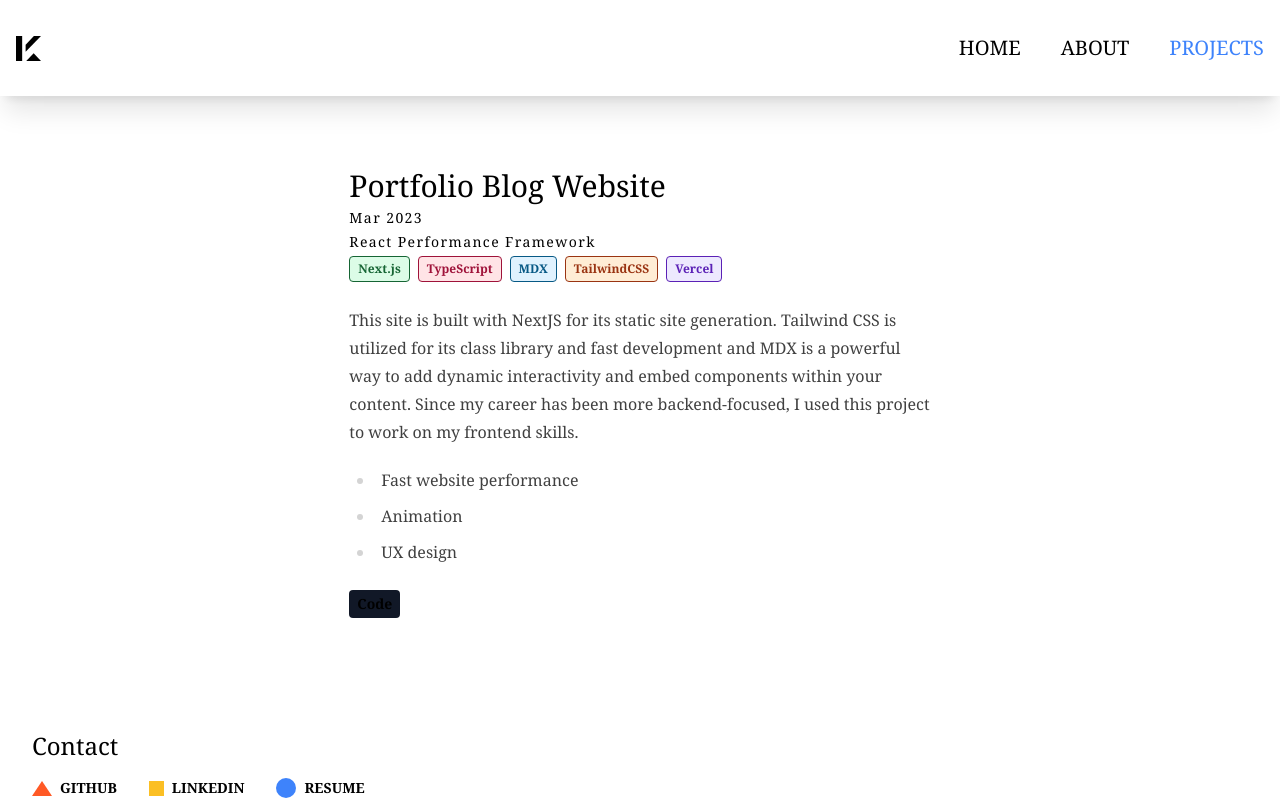
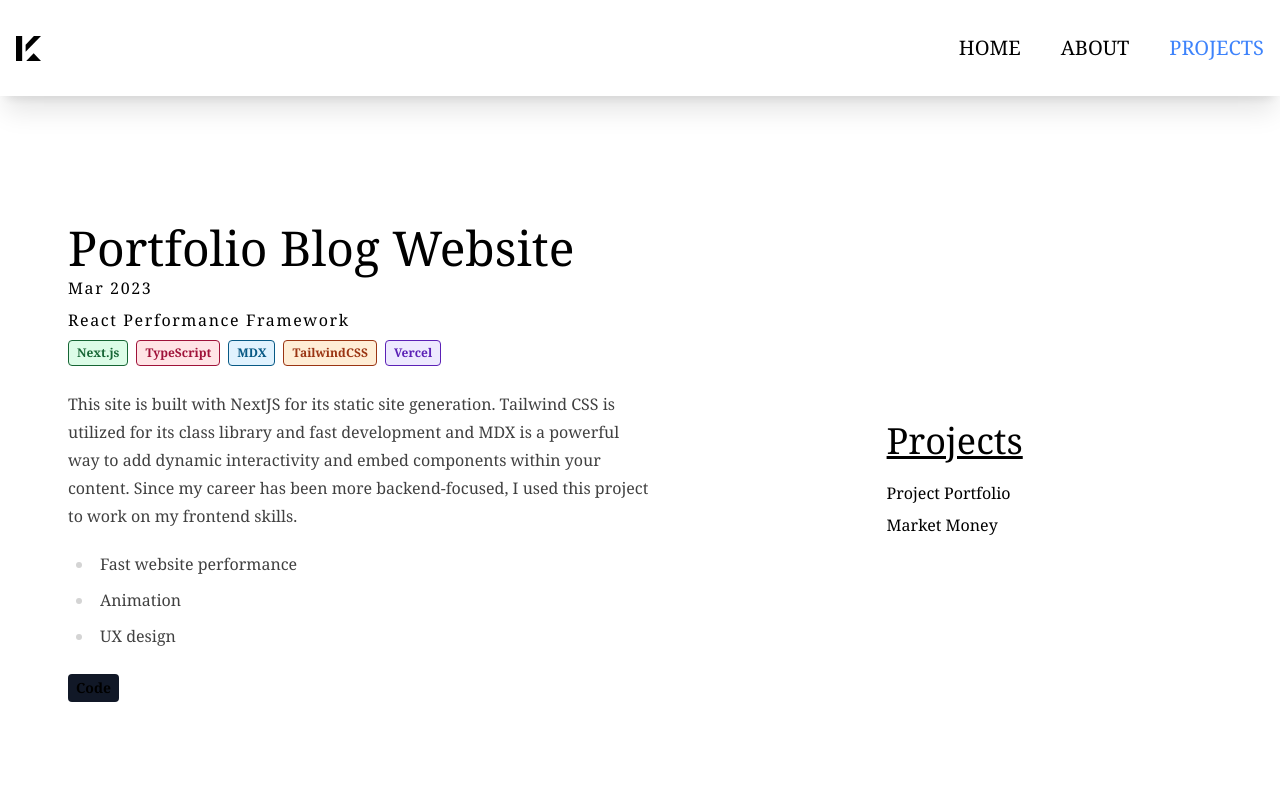
Before and after one commit to kabcouwer/blog, a Next.js app: page /projects in a window 1280 px wide. Shown: the top 800 px of the page. Built offline with nearby package versions, Linux system fonts and the light colour scheme.

Commit message:
Add projects menu

```diff
--- a/app/components/layouts/ProjectCardLayout.tsx
+++ b/app/components/layouts/ProjectCardLayout.tsx
@@ -28,17 +28,14 @@ export default function ProjectCardLayout(props: ProjectCardProps) {
   const isHidden = id === "project_portfolio";
 
   return (
-    <div id={id}>
-      <div className="container mx-auto px-5 py-12 text-black dark:text-white cursor-auto">
-        <div className="md:w-4/5 mx-auto flex items-center justify-center">
-          <div className="md:py-6 mt-6 md:mt-0 cursor-auto">
-            <h1 className="text-3xl title-font font-medium mb-1 cursor-auto">
+    <div id={id} className="md:pl-12 cursor-auto">
+      <h1 className="text-5xl title-font font-medium pb-1 cursor-auto">
         {title}
       </h1>
-            <h2 className="text-sm title-font tracking-widest mb-1 cursor-auto">
+      <h2 className="title-font tracking-widest pb-2 cursor-auto">
         {dates}
       </h2>
-            <h2 className="text-sm title-font tracking-widest mb-1 cursor-auto">
+      <h2 className="title-font tracking-widest pb-2 cursor-auto">
         {subtitle}
       </h2>
       <div className="md:flex mb-4">
@@ -68,8 +65,5 @@ export default function ProjectCardLayout(props: ProjectCardProps) {
         </div>
       </div>
     </div>
-        </div>
-      </div>
-    </div>
   );
 }
--- a/app/components/projectMenu.tsx
+++ /dev/null
@@ -1,5 +0,0 @@
-import React from "react";
-
-export default function ProjectMenu() {
-  return <></>;
-}
--- /dev/null
+++ b/app/content/market-money.mdx
@@ -0,0 +1,9 @@
+Market Money is a Rails Rest API that provides CRUD (Create, Read, Update, Delete)
+functionality for managing markets and vendors. RSpec is used as the testing framework
+and Faker is used to generate fake data in order to ensure the functionality of endpoints.
+
+- 100% test coverage
+- JSON Serialization
+- Error handling
+
+export default ({children}) => <div className="prose prose-neutral">{children}</div>
--- a/app/projects/page.tsx
+++ b/app/projects/page.tsx
@@ -1,8 +1,9 @@
 "use client";
 
-import React, { useEffect } from "react";
+import React, { useEffect, useState } from "react";
 
 import PortfolioDescription from "../content/project-portfolio.mdx";
+import MarketMoneyDescription from "../content/market-money.mdx";
 
 import ProjectCardLayout from "../components/layouts/ProjectCardLayout";
 
@@ -43,6 +44,42 @@ const projectItems = [
     ],
     description: <PortfolioDescription />,
   },
+  {
+    id: "market_money",
+    title: "Market Money",
+    subtitle: "Rails REST API",
+    dates: "Apr 2023",
+    demo: "",
+    source: "https://github.com/kabcouwer/market_money",
+    skills: [
+      {
+        text: "Ruby on Rails",
+        color: "green-800",
+        bgColor: "green-100",
+      },
+      {
+        text: "RSpec",
+        color: "rose-800",
+        bgColor: "rose-100",
+      },
+      {
+        text: "Postman",
+        color: "sky-800",
+        bgColor: "sky-100",
+      },
+      {
+        text: "Faker",
+        color: "orange-800",
+        bgColor: "orange-100",
+      },
+      {
+        text: "Postgres",
+        color: "violet-800",
+        bgColor: "violet-100",
+      },
+    ],
+    description: <MarketMoneyDescription />,
+  },
 ];
 
 export default function Projects() {
@@ -50,13 +87,30 @@ export default function Projects() {
     window.scrollTo(0, 0);
   }, []);
 
+  const [projectIdx, setProjectIdx] = useState(0);
+
   return (
-    <section id="projects">
-      <div>
-        {projectItems.map((proj) => (
-          <ProjectCardLayout key={proj.id} details={proj} />
-        ))}
+    <div className="container mx-auto px-5 md:py-32 pt-10 pb-20 cursor-auto">
+      <div className="flex flex-wrap justify-between text-black dark:text-white">
+        <ProjectCardLayout key={projectItems[projectIdx].id} details={projectItems[projectIdx]} />
+        <div id="projectsMenu" className="md:m-auto md:align-center">
+          <h2 className="text-4xl pb-5 underline">Projects</h2>
+          <div className="wrapper md:pr-6-">
+            <button
+              onClick={() => setProjectIdx(0)}
+              className="block pb-2 hover:scale-125"
+            >
+              Project Portfolio
+            </button>
+            <button
+              onClick={() => setProjectIdx(1)}
+              className="block pb-2 hover:scale-125"
+            >
+              Market Money
+            </button>
+          </div>
+        </div>
       </div>
-    </section>
+    </div>
   );
 }
```
Lines whose indentation alone changed are shown as unchanged.
